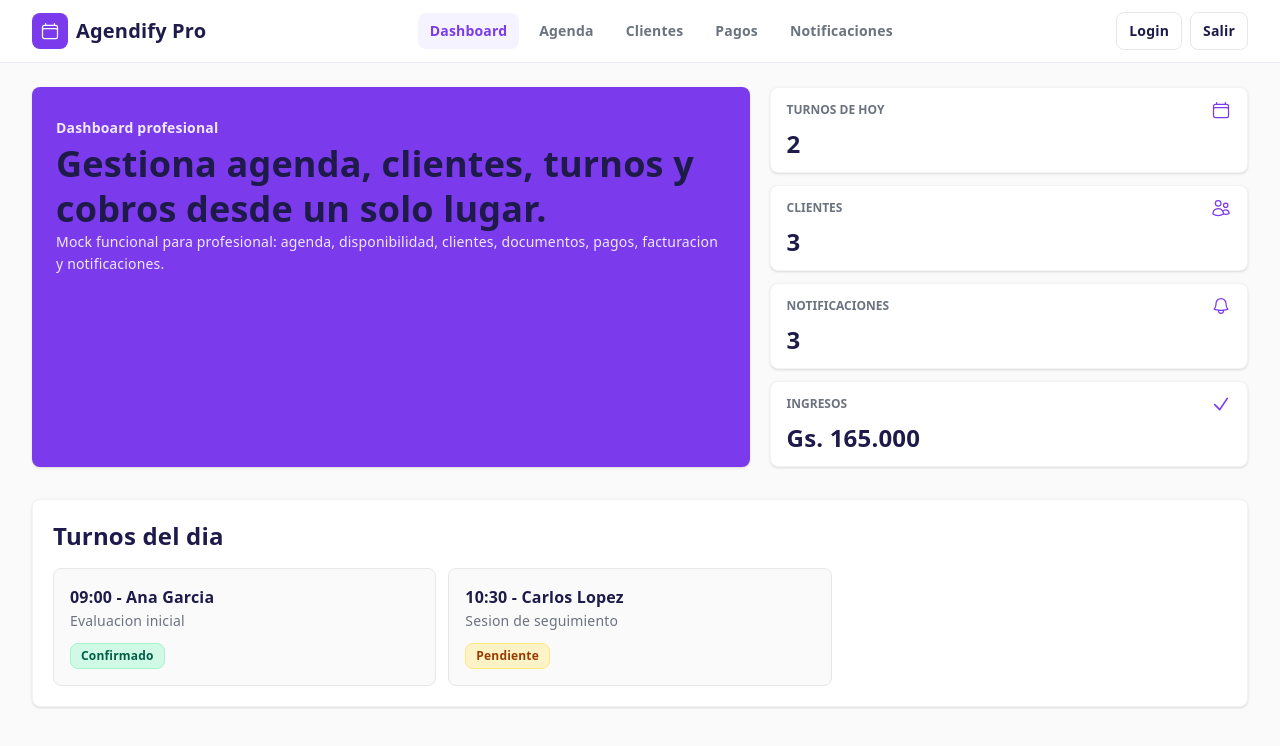
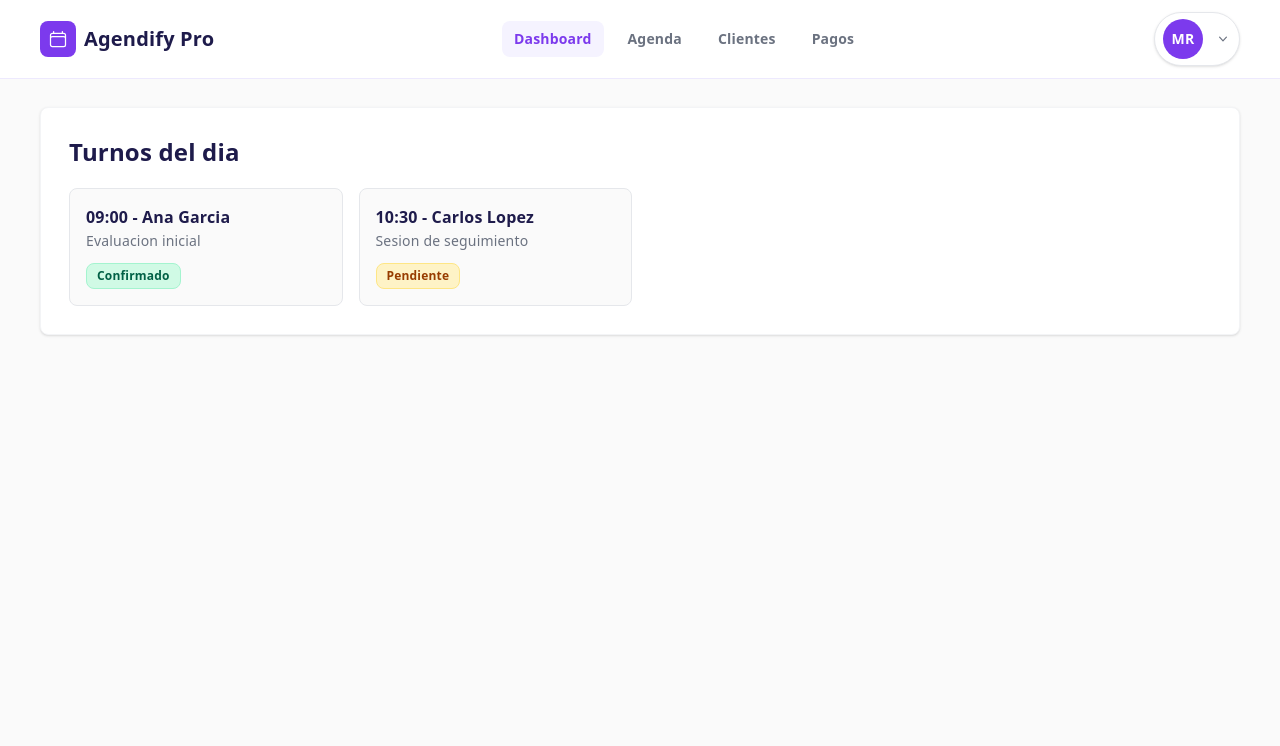
Before and after one commit to LopezGonzaloDamian/proyecto-frontend-PlapStudio, a React (Vite) app: page /profesional in a window 1280 px wide. Shown: the top 746 px of the page. Built offline with nearby package versions, Linux system fonts and the light colour scheme.

Commit message:
pequeños ajustes en la vista de mi profesional

```diff
--- a/src/pages/Profesional/ProfesionalDashboardMock.tsx
+++ b/src/pages/Profesional/ProfesionalDashboardMock.tsx
@@ -1,6 +1,6 @@
-import { useMemo, useState, type FormEvent } from 'react'
+import { useEffect, useMemo, useRef, useState, type FormEvent } from 'react'
 import { Link, NavLink, useNavigate, useParams } from 'react-router-dom'
-import { IconBell, IconCalendar, IconCheck, IconUsers } from '../../components/LandingPage/Icons'
+import { IconCalendar } from '../../components/LandingPage/Icons'
 import { BotonPrimario, BotonSecundario, Input, Label, Select, Textarea } from '../../components/common/ui'
 
 type SeccionProfesional = 'agenda' | 'clientes' | 'pagos' | 'notificaciones' | 'login' | 'registro'
@@ -48,7 +48,6 @@ const navItems: Array<{ label: string; seccion: SeccionProfesional | 'dashboard'
   { label: 'Agenda', seccion: 'agenda' },
   { label: 'Clientes', seccion: 'clientes' },
   { label: 'Pagos', seccion: 'pagos' },
-  { label: 'Notificaciones', seccion: 'notificaciones' },
 ]
 
 const turnosIniciales: TurnoProfesional[] = [
@@ -102,18 +101,6 @@ const estadoClass: Record<EstadoTurno, string> = {
 const formatPrecio = (precio: number) =>
   new Intl.NumberFormat('es-PY', { style: 'currency', currency: 'PYG', maximumFractionDigits: 0 }).format(precio)
 
-function MiniStat({ label, value, icon }: { label: string; value: string; icon: React.ReactNode }) {
-  return (
-    <div className="rounded-lg border border-borde-suave bg-white px-4 py-3 shadow-sm">
-      <div className="flex items-center justify-between gap-3">
-        <span className="text-xs font-semibold uppercase tracking-normal text-texto-secundario">{label}</span>
-        <span className="text-primario">{icon}</span>
-      </div>
-      <strong className="mt-2 block text-2xl font-black text-texto-principal">{value}</strong>
-    </div>
-  )
-}
-
 export default function ProfesionalDashboardMock() {
   const { seccion } = useParams()
   const navigate = useNavigate()
@@ -151,6 +138,15 @@ export default function ProfesionalDashboardMock() {
     password: '',
     especialidad: '',
   })
+  const [menuUsuarioAbierto, setMenuUsuarioAbierto] = useState(false)
+  const menuUsuarioRef = useRef<HTMLDivElement>(null)
+  const profesionalSesion = { nombre: 'Martina Rios' }
+  const inicialesProfesional = profesionalSesion.nombre
+    .split(' ')
+    .slice(0, 2)
+    .map((parte) => parte[0])
+    .join('')
+    .toUpperCase()
 
   const turnosFiltrados = useMemo(
     () =>
@@ -162,7 +158,6 @@ export default function ProfesionalDashboardMock() {
     [turnos, filtros],
   )
 
-  const ingresos = pagos.reduce((total, pago) => total + pago.monto, 0)
   const turnosDeHoy = turnos.filter((turno) => turno.fecha === '2026-04-18' && turno.estado !== 'Cancelado')
 
   const pathDeSeccion = (item: { seccion: SeccionProfesional | 'dashboard' }) =>
@@ -252,17 +247,28 @@ export default function ProfesionalDashboardMock() {
     }
   }
 
+  useEffect(() => {
+    const handleClickAfuera = (evento: MouseEvent) => {
+      if (menuUsuarioRef.current && !menuUsuarioRef.current.contains(evento.target as Node)) {
+        setMenuUsuarioAbierto(false)
+      }
+    }
+
+    document.addEventListener('mousedown', handleClickAfuera)
+    return () => document.removeEventListener('mousedown', handleClickAfuera)
+  }, [])
+
   return (
     <div className="min-h-screen bg-fondo text-texto-principal">
       <header className="sticky top-0 z-40 border-b border-primario-suave bg-white/95 backdrop-blur-md">
-        <div className="mx-auto flex max-w-7xl items-center justify-between gap-4 px-4 py-3 sm:px-6 lg:px-8">
+        <div className="mx-auto flex w-full max-w-[1440px] items-center justify-between gap-6 px-5 py-3 sm:px-8 xl:px-10">
           <Link to="/profesional" className="flex items-center gap-2">
             <span className="flex h-9 w-9 items-center justify-center rounded-lg bg-primario text-white">
               <IconCalendar className="h-5 w-5" />
             </span>
             <span className="text-xl font-black text-texto-principal">Agendify Pro</span>
           </Link>
-          <nav className="hidden items-center gap-2 text-sm font-semibold text-texto-secundario md:flex">
+          <nav className="hidden items-center gap-3 text-sm font-semibold text-texto-secundario lg:flex">
             {navItems.map((item) => (
               <NavLink
                 key={item.seccion}
@@ -278,18 +284,41 @@ export default function ProfesionalDashboardMock() {
               </NavLink>
             ))}
           </nav>
-          <div className="flex items-center gap-2">
-            <Link to="/profesional/login" className="hidden rounded-lg border border-borde px-3 py-2 text-sm font-bold text-texto-principal hover:bg-primario-claro sm:block">
-              Login
-            </Link>
-            <Link to="/landing" className="rounded-lg border border-borde px-3 py-2 text-sm font-bold text-texto-principal hover:bg-primario-claro">
-              Salir
-            </Link>
+          <div ref={menuUsuarioRef} className="relative flex items-center justify-end">
+            <button
+              type="button"
+              onClick={() => setMenuUsuarioAbierto((abierto) => !abierto)}
+              className="flex items-center gap-3 rounded-full border border-borde bg-white px-2 py-1.5 shadow-sm transition-colors hover:bg-primario-claro"
+              aria-label="Abrir menu de usuario"
+            >
+              <span className="flex h-10 w-10 items-center justify-center rounded-full bg-primario text-sm font-black text-white">
+                {inicialesProfesional}
+              </span>
+              <svg className={`h-4 w-4 text-texto-secundario transition-transform ${menuUsuarioAbierto ? 'rotate-180' : ''}`} viewBox="0 0 20 20" fill="currentColor" aria-hidden="true">
+                <path fillRule="evenodd" d="M5.23 7.21a.75.75 0 011.06.02L10 11.168l3.71-3.938a.75.75 0 111.08 1.04l-4.25 4.51a.75.75 0 01-1.08 0l-4.25-4.51a.75.75 0 01.02-1.06z" clipRule="evenodd" />
+              </svg>
+            </button>
+
+            {menuUsuarioAbierto && (
+              <div className="absolute right-0 top-[calc(100%+0.6rem)] min-w-[190px] rounded-2xl border border-borde bg-white p-2 shadow-lg">
+                <div className="border-b border-borde-suave px-3 py-2">
+                  <p className="text-sm font-bold text-texto-principal">{profesionalSesion.nombre}</p>
+                  <p className="text-xs text-texto-secundario">Cuenta profesional</p>
+                </div>
+                <button
+                  type="button"
+                  onClick={() => navigate('/profesional/login')}
+                  className="mt-2 flex w-full items-center rounded-xl px-3 py-2 text-left text-sm font-semibold text-texto-principal transition-colors hover:bg-primario-claro hover:text-primario"
+                >
+                  Cerrar sesion
+                </button>
+              </div>
+            )}
           </div>
         </div>
       </header>
 
-      <main className="mx-auto flex w-full max-w-7xl flex-col gap-8 px-4 py-6 sm:px-6 lg:px-8">
+      <main className="mx-auto flex w-full max-w-[1440px] flex-col gap-8 px-5 py-7 sm:px-8 xl:px-10">
         <div className="grid grid-cols-2 gap-2 sm:grid-cols-5 md:hidden">
           {navItems.map((item) => (
             <NavLink
@@ -308,7 +337,7 @@ export default function ProfesionalDashboardMock() {
         </div>
 
         {seccionActual === 'login' && (
-          <section className="mx-auto w-full max-w-md rounded-lg border border-borde-suave bg-white p-6 shadow-sm">
+          <section className="mx-auto w-full max-w-lg rounded-lg border border-borde-suave bg-white p-7 shadow-sm">
             <h1 className="text-2xl font-black text-texto-principal">Login profesional</h1>
             <p className="mt-1 text-sm text-texto-secundario">Acceso mock al dashboard profesional.</p>
             <form onSubmit={ingresarProfesional} className="mt-5 grid gap-4">
@@ -327,10 +356,10 @@ export default function ProfesionalDashboardMock() {
         )}
 
         {seccionActual === 'registro' && (
-          <section className="mx-auto w-full max-w-2xl rounded-lg border border-borde-suave bg-white p-6 shadow-sm">
+          <section className="mx-auto w-full max-w-3xl rounded-lg border border-borde-suave bg-white p-7 shadow-sm">
             <h1 className="text-2xl font-black text-texto-principal">Registro profesional</h1>
             <p className="mt-1 text-sm text-texto-secundario">Crea una cuenta mock para gestionar agenda y turnos.</p>
-            <form onSubmit={registrarProfesional} className="mt-5 grid gap-4 md:grid-cols-2">
+            <form onSubmit={registrarProfesional} className="mt-6 grid gap-4 lg:grid-cols-2">
               <div>
                 <Label>Nombre</Label>
                 <Input value={registroForm.nombre} onChange={(evento) => setRegistroForm({ ...registroForm, nombre: evento.target.value })} />
@@ -362,27 +391,9 @@ export default function ProfesionalDashboardMock() {
 
         {seccionActual === 'dashboard' && (
           <>
-            <section className="grid gap-5 lg:grid-cols-[1.5fr_1fr]">
-              <div className="rounded-lg bg-primario px-6 py-7 text-white shadow-sm">
-                <span className="text-sm font-semibold text-primario-suave">Dashboard profesional</span>
-                <h1 className="mt-2 max-w-2xl text-3xl font-black leading-tight text-white sm:text-4xl">
-                  Gestiona agenda, clientes, turnos y cobros desde un solo lugar.
-                </h1>
-                <p className="mt-3 max-w-2xl text-sm leading-relaxed text-primario-suave">
-                  Mock funcional para profesional: agenda, disponibilidad, clientes, documentos, pagos, facturacion y notificaciones.
-                </p>
-              </div>
-              <div className="grid gap-3 sm:grid-cols-2 lg:grid-cols-1">
-                <MiniStat label="Turnos de hoy" value={String(turnosDeHoy.length)} icon={<IconCalendar />} />
-                <MiniStat label="Clientes" value={String(clientes.length)} icon={<IconUsers />} />
-                <MiniStat label="Notificaciones" value={String(notificaciones.length)} icon={<IconBell />} />
-                <MiniStat label="Ingresos" value={formatPrecio(ingresos)} icon={<IconCheck />} />
-              </div>
-            </section>
-
-            <section className="rounded-lg border border-borde-suave bg-white p-5 shadow-sm">
+            <section className="rounded-lg border border-borde-suave bg-white p-6 shadow-sm xl:p-7">
               <h2 className="text-2xl font-black text-texto-principal">Turnos del dia</h2>
-              <div className="mt-4 grid gap-3 md:grid-cols-2 lg:grid-cols-3">
+              <div className="mt-5 grid gap-4 md:grid-cols-2 xl:grid-cols-4">
                 {turnosDeHoy.map((turno) => (
                   <article key={turno.id} className="rounded-lg border border-borde bg-fondo p-4">
                     <h3 className="font-black text-texto-principal">{turno.horario} - {turno.cliente}</h3>
@@ -397,8 +408,8 @@ export default function ProfesionalDashboardMock() {
 
         {seccionActual === 'agenda' && (
           <>
-            <section className="grid gap-5 lg:grid-cols-2">
-              <form onSubmit={crearAgenda} className="rounded-lg border border-borde-suave bg-white p-5 shadow-sm">
+            <section className="grid gap-6 xl:grid-cols-[1.05fr_0.95fr]">
+              <form onSubmit={crearAgenda} className="rounded-lg border border-borde-suave bg-white p-6 shadow-sm xl:p-7">
                 <h2 className="text-2xl font-black text-texto-principal">Crear agenda</h2>
                 <div className="mt-5 grid gap-4">
                   <div>
@@ -413,9 +424,9 @@ export default function ProfesionalDashboardMock() {
                 </div>
               </form>
 
-              <form onSubmit={guardarDisponibilidad} className="rounded-lg border border-borde-suave bg-white p-5 shadow-sm">
+              <form onSubmit={guardarDisponibilidad} className="rounded-lg border border-borde-suave bg-white p-6 shadow-sm xl:p-7">
                 <h2 className="text-2xl font-black text-texto-principal">Disponibilidad horaria</h2>
-                <div className="mt-5 grid gap-4 md:grid-cols-2">
+                <div className="mt-5 grid gap-4 lg:grid-cols-2">
                   <div>
                     <Label>Dia de la semana</Label>
                     <Select value={disponibilidad.dia} onChange={(evento) => setDisponibilidad({ ...disponibilidad, dia: evento.target.value })}>
@@ -443,13 +454,13 @@ export default function ProfesionalDashboardMock() {
               </form>
             </section>
 
-            <section className="rounded-lg border border-borde-suave bg-white p-5 shadow-sm">
-              <div className="flex flex-col gap-4 lg:flex-row lg:items-end lg:justify-between">
+            <section className="rounded-lg border border-borde-suave bg-white p-6 shadow-sm xl:p-7">
+              <div className="flex flex-col gap-5 xl:flex-row xl:items-end xl:justify-between">
                 <div>
                   <h2 className="text-2xl font-black text-texto-principal">Ver agenda y gestionar turnos</h2>
                   <p className="text-sm text-texto-secundario">CRUD mock: crear, modificar estado y cancelar turnos.</p>
                 </div>
-                <div className="grid gap-3 sm:grid-cols-3">
+                <div className="grid gap-3 lg:grid-cols-3 xl:min-w-[620px]">
                   <div>
                     <Label>Fecha</Label>
                     <Input type="date" value={filtros.fecha} onChange={(evento) => setFiltros({ ...filtros, fecha: evento.target.value })} />
@@ -464,7 +475,7 @@ export default function ProfesionalDashboardMock() {
                 </div>
               </div>
 
-              <form onSubmit={crearTurno} className="mt-5 grid gap-3 rounded-lg border border-borde bg-fondo p-4 md:grid-cols-5">
+              <form onSubmit={crearTurno} className="mt-6 grid gap-3 rounded-lg border border-borde bg-fondo p-4 lg:grid-cols-[1.1fr_1.1fr_0.9fr_0.8fr_auto]">
                 <div>
                   <Label>Cliente</Label>
                   <Select value={nuevoTurno.cliente} onChange={(evento) => setNuevoTurno({ ...nuevoTurno, cliente: evento.target.value })}>
@@ -523,10 +534,10 @@ export default function ProfesionalDashboardMock() {
         )}
 
         {seccionActual === 'clientes' && (
-          <section className="grid gap-5 lg:grid-cols-[1.1fr_0.9fr]">
-            <article className="rounded-lg border border-borde-suave bg-white p-5 shadow-sm">
+          <section className="grid gap-6 xl:grid-cols-[1.2fr_0.8fr]">
+            <article className="rounded-lg border border-borde-suave bg-white p-6 shadow-sm xl:p-7">
               <h2 className="text-2xl font-black text-texto-principal">Gestionar clientes</h2>
-              <div className="mt-5 grid gap-3">
+              <div className="mt-5 grid gap-4 xl:grid-cols-2">
                 {clientes.map((cliente) => (
                   <div key={cliente.id} className="rounded-lg border border-borde bg-fondo p-4">
                     <h3 className="font-black text-texto-principal">{cliente.nombre}</h3>
@@ -542,7 +553,7 @@ export default function ProfesionalDashboardMock() {
               </div>
             </article>
 
-            <form onSubmit={subirDocumento} className="rounded-lg border border-borde-suave bg-white p-5 shadow-sm">
+            <form onSubmit={subirDocumento} className="rounded-lg border border-borde-suave bg-white p-6 shadow-sm xl:p-7">
               <h2 className="text-2xl font-black text-texto-principal">Subir documento</h2>
               <div className="mt-5 grid gap-4">
                 <div>
@@ -571,7 +582,7 @@ export default function ProfesionalDashboardMock() {
         )}
 
         {seccionActual === 'pagos' && (
-          <section className="rounded-lg border border-borde-suave bg-white p-5 shadow-sm">
+          <section className="rounded-lg border border-borde-suave bg-white p-6 shadow-sm xl:p-7">
             <h2 className="text-2xl font-black text-texto-principal">Pagos y facturacion</h2>
             <p className="mt-1 text-sm text-texto-secundario">Consulta turnos pagos y emite comprobantes mock.</p>
             <div className="mt-5 overflow-x-auto">
@@ -606,7 +617,7 @@ export default function ProfesionalDashboardMock() {
         )}
 
         {seccionActual === 'notificaciones' && (
-          <section className="rounded-lg border border-borde-suave bg-white p-5 shadow-sm">
+          <section className="rounded-lg border border-borde-suave bg-white p-6 shadow-sm xl:p-7">
             <h2 className="text-2xl font-black text-texto-principal">Notificaciones</h2>
             <p className="mt-1 text-sm text-texto-secundario">Turnos, cambios de agenda, documentos y pagos recibidos.</p>
             <div className="mt-5 grid gap-3">
```
